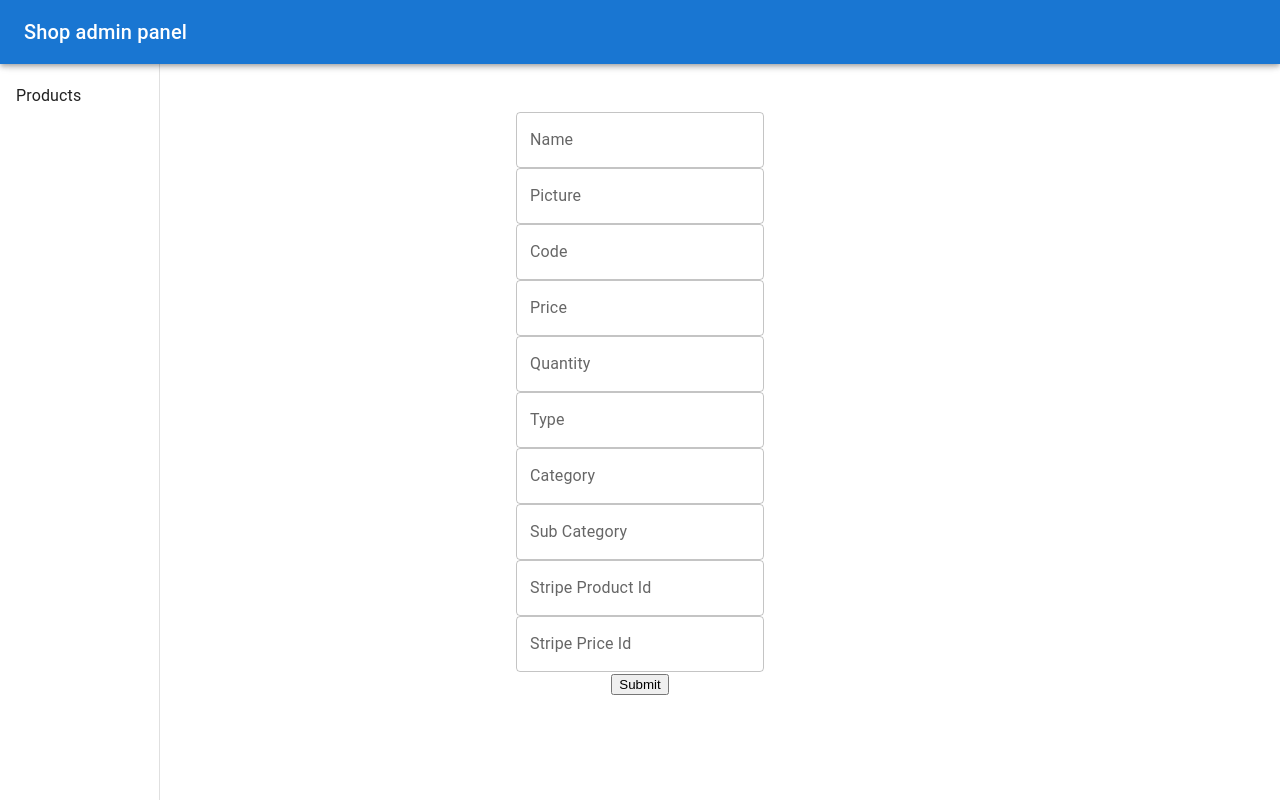
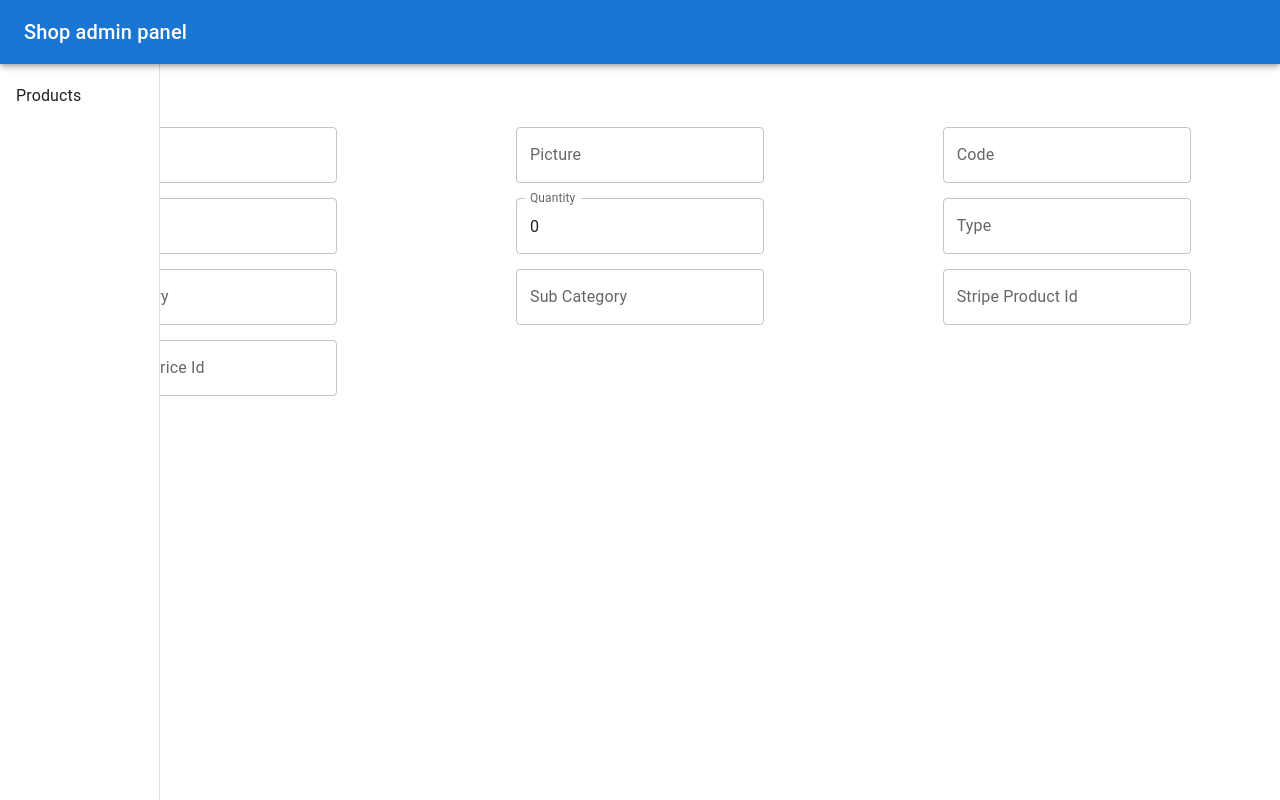
Before and after one commit to EdvinasA/shop-admin-panel, a React (Create React App) app in the folder my-app/: page / in a window 1280 px wide. Built offline with nearby package versions, Linux system fonts and the light colour scheme.

Commit message:
SHOP-111 Update fields, fix issues where it was not possible to edit the inputs

```diff
--- a/my-app/src/components/EditProductFormComponent/EditProductFormComponent.scss
+++ b/my-app/src/components/EditProductFormComponent/EditProductFormComponent.scss
@@ -0,0 +1,8 @@
+.edit-product-form-wrapper {
+    display: grid;
+    grid-template-columns: repeat(3, 1fr);
+}
+
+.edit-product-form-input {
+    padding-top: 15px;
+}
--- a/my-app/src/components/EditProductFormComponent/EditProdutFormComponent.tsx
+++ b/my-app/src/components/EditProductFormComponent/EditProdutFormComponent.tsx
@@ -1,63 +1,90 @@
 import { TextField } from "@mui/material";
 import React from "react";
+import { Product, ProductProps } from "../../models/product";
+import "../EditProductFormComponent/EditProductFormComponent.scss";
 
 
-class EditProductFormComponent extends React.Component<{}, {name: string}> {
+class EditProductFormComponent extends React.Component<ProductProps, Product> {
     constructor(props: {}) {
         super(props)
         this.state = {
-            name: ""
+            id: "",
+            name: "",
+            code: "",
+            picture: "",
+            price: 0,
+            quantity: 0,
+            type: "",
+            category: "",
+            subCategory: "",
+            stripeProductId: "",
+            stripePriceId: "",
+            errors: {
+                name: "",
+                code: "",
+                picture: "",
+                price: 0,
+                quantity: 0,
+                type: "",
+                category: "",
+                subCategory: "",
+                stripeProductId: "",
+                stripePriceId: ""
+            }
         };
 
         this.handleChange = this.handleChange.bind(this);
         this.handleSubmit = this.handleSubmit.bind(this);
     }
 
-    handleChange(event: { target: { value: string; }; }) {
-        this.setState({ name: event.target.value });
-       }
+    handleChange(event: { target: ProductProps; }) {
+        const { name, value } = event.target;
+        this.setState({ [name]: value } as unknown as Product);
+        console.log(this.state);
+    }
 
-   handleSubmit(event: any) {
-       alert('A name was submitted: ' + this.state.name);
-       event.preventDefault();
-   }
+    handleSubmit(event: any) {
+        alert('A name was submitted: ' + this.state.name);
+        event.preventDefault();
+        console.log(this.state);
+    }
 
     render() {
         return (
             <div className="edit-product-form">
                 <form onSubmit={this.handleSubmit}>
-                    <div>
-                        <div>
-                            <TextField label="Name" variant="outlined" value={this.state.name} onChange={this.handleChange}/>
+                    <div className="edit-product-form-wrapper">
+                        <div className="edit-product-form-input">
+                            <TextField name="name" label="Name" variant="outlined" value={this.state.name} onChange={this.handleChange} />
                         </div>
-                        <div>
-                            <TextField label="Picture" variant="outlined" />
+                        <div className="edit-product-form-input">
+                            <TextField name="picture" label="Picture" variant="outlined" value={this.state.picture} onChange={this.handleChange} />
                         </div>
-                        <div>
-                            <TextField label="Code" variant="outlined" />
+                        <div className="edit-product-form-input">
+                            <TextField name="code" label="Code" variant="outlined" value={this.state.code} onChange={this.handleChange} />
                         </div>
-                        <div>
-                            <TextField label="Price" variant="outlined" />
+                        <div className="edit-product-form-input">
+                            <TextField name="price" type="number" label="Price" variant="outlined" value={this.state.price} onChange={this.handleChange}  />
                         </div>
-                        <div>
-                            <TextField label="Quantity" variant="outlined" />
+                        <div className="edit-product-form-input">
+                            <TextField name="quantity" type="number" label="Quantity" variant="outlined" value={this.state.quantity} onChange={this.handleChange}  />
                         </div>
-                        <div>
-                            <TextField label="Type" variant="outlined" />
+                        <div className="edit-product-form-input">
+                            <TextField name="type" label="Type" variant="outlined" value={this.state.type} onChange={this.handleChange} />
                         </div>
-                        <div>
-                            <TextField label="Category" variant="outlined" />
+                        <div className="edit-product-form-input">
+                            <TextField name="category" label="Category" variant="outlined" value={this.state.category} onChange={this.handleChange} />
                         </div>
-                        <div>
-                            <TextField label="Sub Category" variant="outlined" />
+                        <div className="edit-product-form-input">
+                            <TextField name="subCategory" label="Sub Category" variant="outlined" value={this.state.subCategory} onChange={this.handleChange} />
                         </div>
-                        <div>
-                            <TextField label="Stripe Product Id" variant="outlined" />
+                        <div className="edit-product-form-input">
+                            <TextField name="stripeProductId" label="Stripe Product Id" variant="outlined" value={this.state.stripeProductId} onChange={this.handleChange} />
                         </div>
-                        <div>
-                            <TextField label="Stripe Price Id" variant="outlined" />
+                        <div className="edit-product-form-input">
+                            <TextField name="stripePriceId" label="Stripe Price Id" variant="outlined" value={this.state.stripePriceId} onChange={this.handleChange} />
                         </div>
-                        <button type="submit">Submit</button>
+                        {/* <button type="submit">Submit</button> */}
                     </div>
                 </form>
             </div>
```
Also changed, not shown: my-app/src/models/product.ts (+19 -0 lines).
